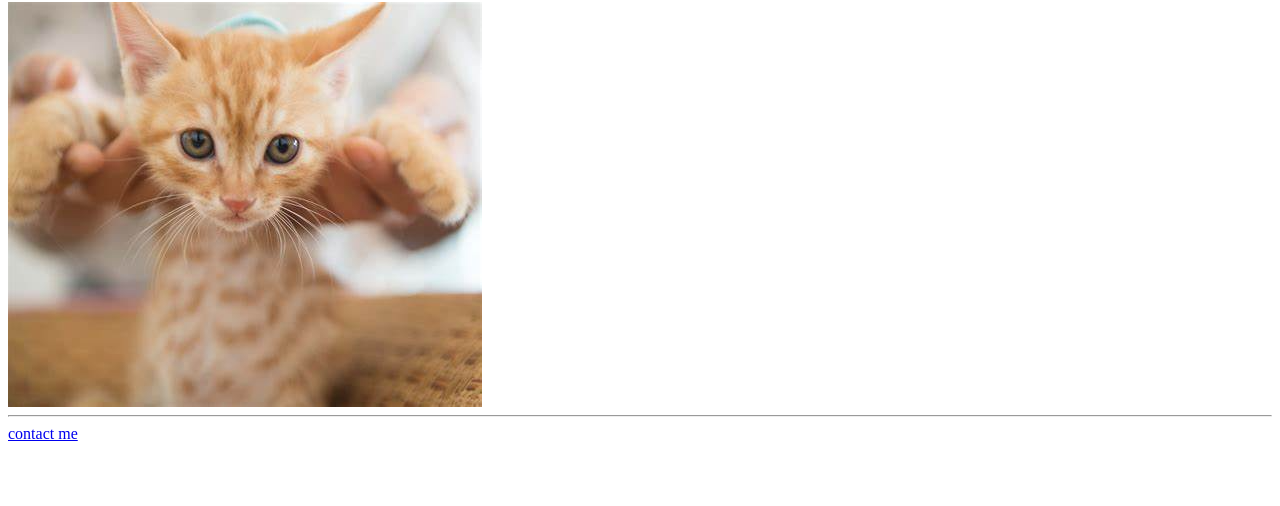
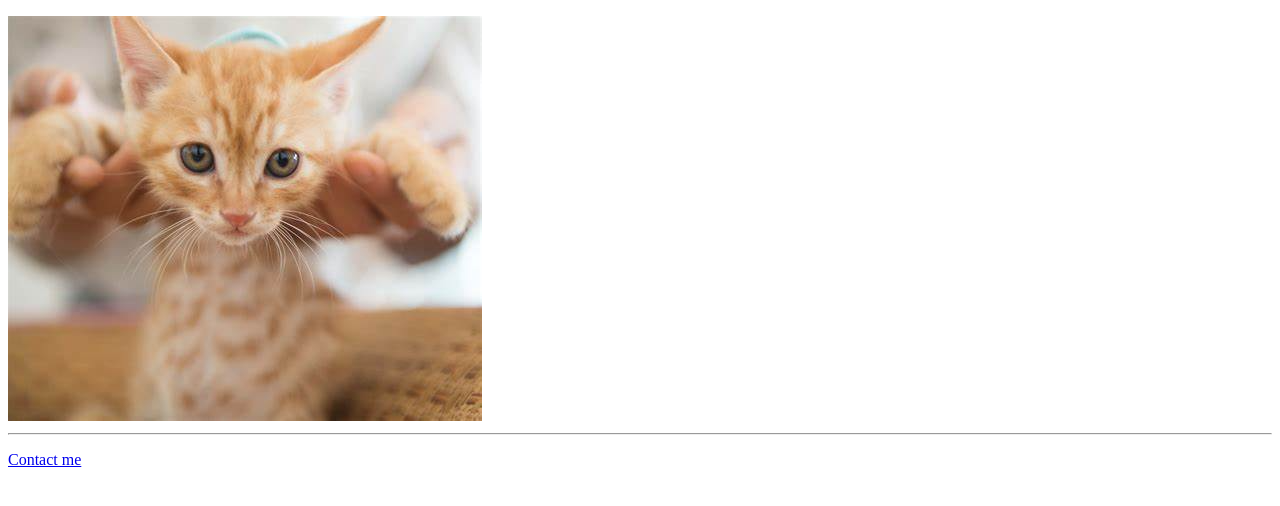
Before and after one commit to Anamika1227/html-portfolio, a plain HTML site: page index.html in a window 1280 px wide. Shown: the part 64-570 px from the top of the page. Drawn offline with Linux system fonts and the light colour scheme.

Commit message:
Update index.html

```diff
--- a/index.html
+++ b/index.html
@@ -1,6 +1,23 @@
-<h1>Welcome to My Website!</h1>
-<!-- Add an image of yourself that links to the about page -->
-<a href="about.html"><img src="cat.png" alt="cat picture" /></a>
-<hr />
-<!-- Add a link to your contact me page here -->
- <a href="contact.html">contact me</a>
+<!DOCTYPE html>
+<html lang="en">
+<head>
+  <meta charset="UTF-8">
+  <meta name="viewport" content="width=device-width, initial-scale=1.0">
+  <title>Welcome to My Website!</title>
+</head>
+<body>
+  <h1>Welcome to My Website!</h1>
+
+  <!-- Image linking to About page -->
+  <a href="about.html">
+    <img src="cat.png" alt="Cat picture" />
+  </a>
+
+  <hr />
+
+  <!-- Link to Contact page -->
+  <p>
+    <a href="contact.html">Contact me</a>
+  </p>
+</body>
+</html>
```
